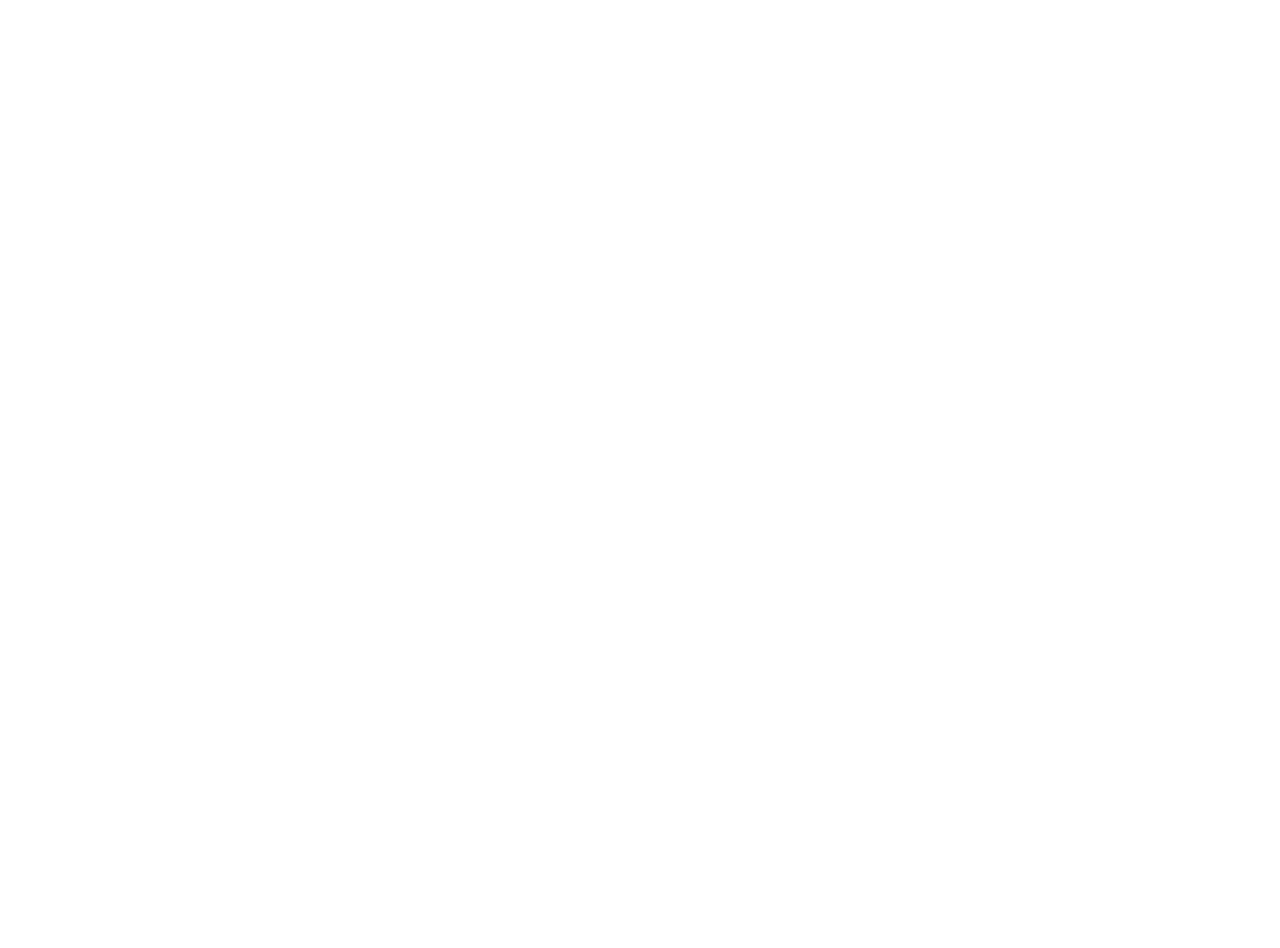
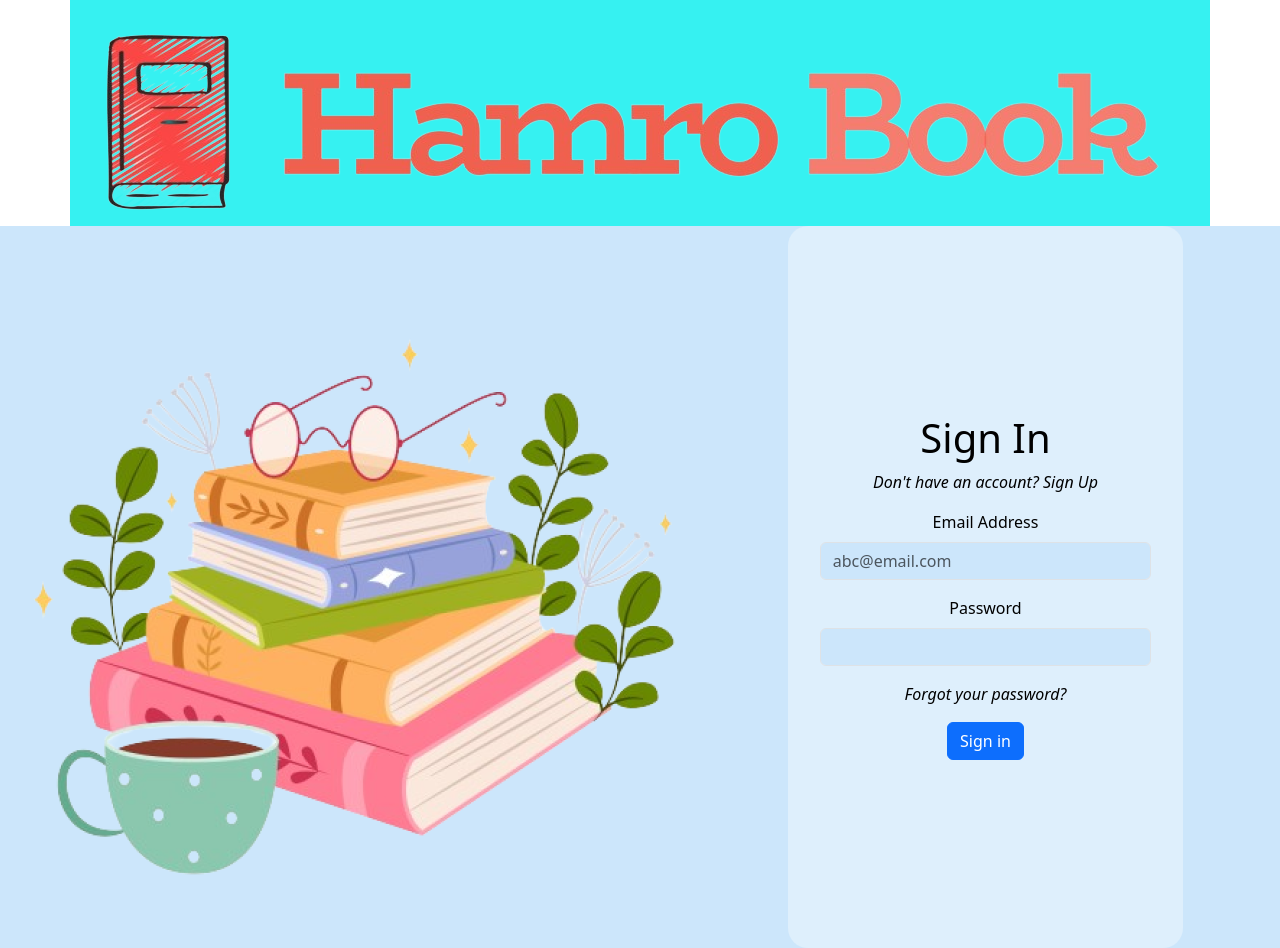
Before and after one commit to swornimg/book-reservation-frontend, a React (Vite) app: page /login in a window 1280 px wide. Before the commit this address had no page. Before the commit the page ends 800 px from the top, so only its background shows below. Built offline with nearby package versions, Linux system fonts and the light colour scheme.

Commit message:
SCRUM-7: Added login page

```diff
--- a/src/App.jsx
+++ b/src/App.jsx
@@ -1,23 +1,22 @@
-import React from 'react'
-import { BrowserRouter, Routes, Route, Link } from 'react-router-dom'
-import './App.css'
-import Home from './pages/home/Home.jsx';
-import Layout from './components/Layout.jsx';
+import React from "react";
+import { BrowserRouter, Routes, Route, Link } from "react-router-dom";
+import "./App.css";
+import Home from "./pages/home/Home.jsx";
+import Layout from "./components/Layout.jsx";
+import Login from "./pages/login/Login.jsx";
 
 function App() {
-
   return (
     <div>
       <BrowserRouter>
+        <Layout />
         <Routes>
-          <Route element={<Layout />}>
-            <Route path="/" element={<Home />} />
-          </Route>
+          <Route path="/" element={<Home />} />
+          <Route path="/login" element={<Login />} />
         </Routes>
       </BrowserRouter>
-
     </div>
-  )
+  );
 }
 
 export default App;
--- /dev/null
+++ b/src/pages/login/Login.jsx
@@ -0,0 +1,37 @@
+import React from "react";
+import { Container, Row, Col, Image, Button } from "react-bootstrap";
+import Form from "react-bootstrap/Form";
+import login from "../../assets/icons/login.png";
+import "./login.css";
+
+const Login = () => {
+  return (
+    <Container fluid bsPrefix="container">
+      <Row bsPrefix="row">
+        <Col bsPrefix="col">
+          <Image src={login} />
+        </Col>
+        <Col bsPrefix="col">
+          <div className="wrapper">
+            <h1>Sign In</h1>
+            <p className="text">
+              Don't have an account? <a>Sign Up</a>
+            </p>
+            <Form.Label>Email Address</Form.Label>
+            <Form.Control
+              bsPrefix="form-control"
+              type="email"
+              placeholder="abc@email.com"
+            />
+            <Form.Label>Password </Form.Label>
+            <Form.Control type="password" />
+            <p className="text">Forgot your password?</p>
+            <Button>Sign in</Button>
+          </div>
+        </Col>
+      </Row>
+    </Container>
+  );
+};
+
+export default Login;
--- /dev/null
+++ b/src/pages/login/login.css
@@ -0,0 +1,29 @@
+.container {
+    background-color: rgb(54, 241, 241);
+}
+
+.row {
+    background-color: #CCE6FB;
+}
+
+.text {
+    font-style: italic;
+}
+
+.wrapper {
+    display: flex;
+    justify-content: center;
+    background-color: #DEEFFC;
+    padding: 2rem;
+    height: 100%;
+    border-radius: 20px;
+    width: 70%;
+    align-items: center;
+    flex-direction: column;
+    margin: 0 auto;
+}
+
+input.form-control {
+    background-color: #CCE6FB;
+    margin-bottom: 1rem;
+}
```
Also changed, not shown: src/assets/icons/login.png (added).
